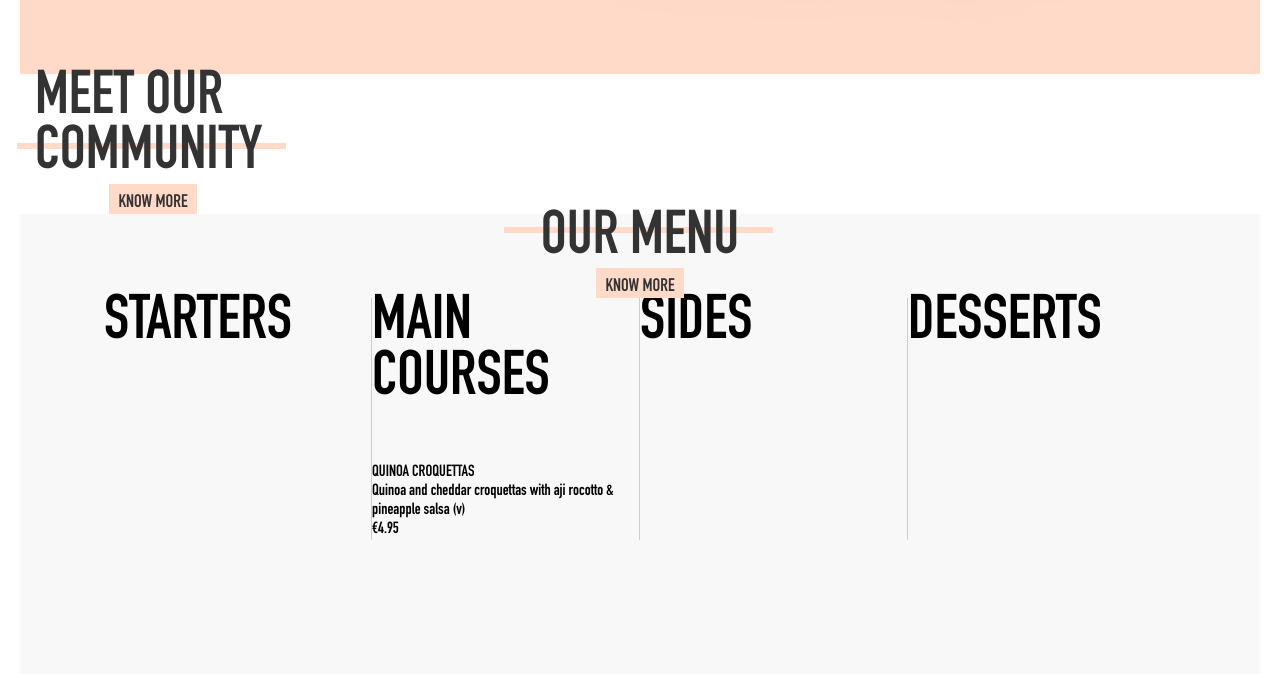
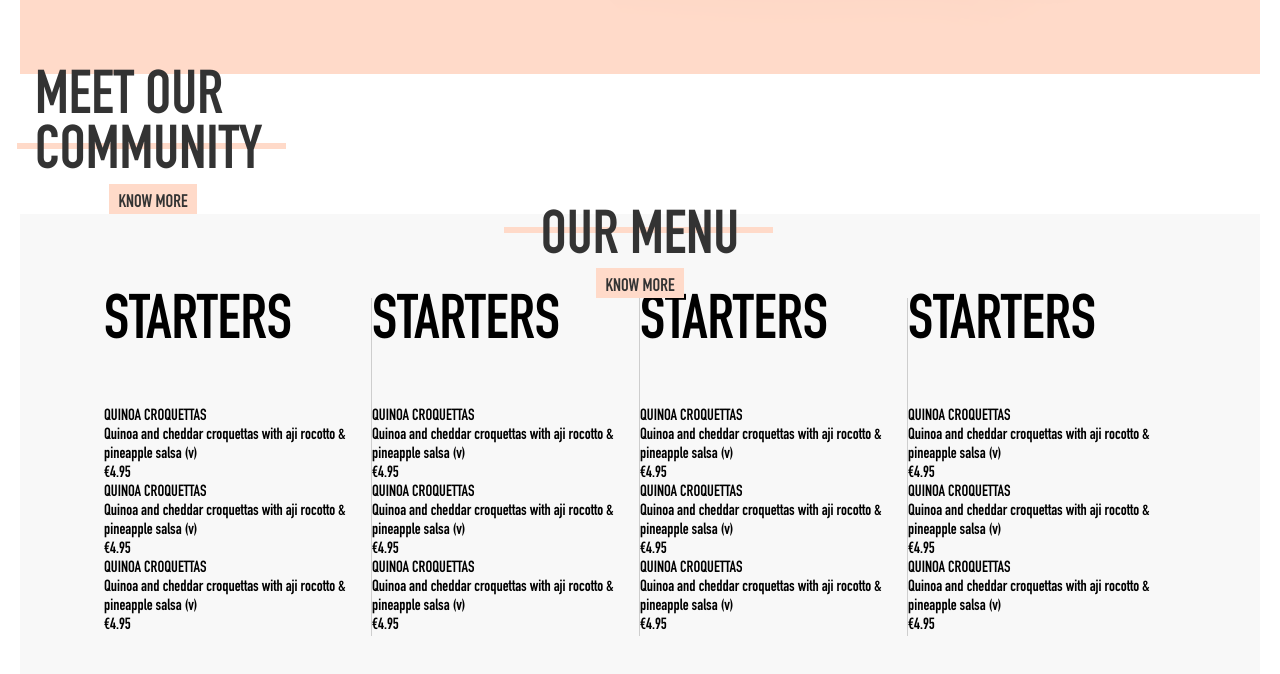
Before and after one commit to orivelton/studio-graphene-home-page, a React (Create React App) app: page / in a window 1280 px wide. Shown: the part 726-1400 px from the top of the page. Built offline with nearby package versions, Linux system fonts and the light colour scheme.

Commit message:
chore: adde list menu

```diff
--- a/src/components/ListMenu/ListMenu.scss
+++ b/src/components/ListMenu/ListMenu.scss
@@ -0,0 +1,21 @@
+@import '../../assets/scss/helper.scss';
+
+.list-menu {
+  display: flex;
+  flex-direction: row;
+
+  &__type {
+    list-style: none;
+    width: 268px;
+    border-right: 1px solid $very-light-grey;
+    &:last-of-type {
+      border: 0;
+    }
+  }
+
+  &__title {
+    font-size: 62px;
+    line-height: 0.9;
+    margin-bottom: 54px;
+  }
+}
--- a/src/components/ListMenu/index.js
+++ b/src/components/ListMenu/index.js
@@ -0,0 +1,32 @@
+import React from 'react';
+import './ListMenu.scss';
+import listMenu from '../../mock/listMenu';
+
+const ListMenu = () => {
+
+  const buildItem = ({title, description, price}) => (
+    <>
+      <p>{title}</p>
+      <span>{description}</span>
+      <p>€{price}</p>
+    </>
+  );
+
+  return (
+    <ul className="list-menu">
+      {
+        listMenu.map((item) => {
+          const { title, menu} = item;
+            return (
+              <li className="list-menu__type">
+                <h3 className="list-menu__title uppercase">{title}</h3>
+                { menu.map(item => buildItem(item)) }
+              </li>
+            )
+        })
+      }
+    </ul>
+  );
+};
+
+export default ListMenu;
--- /dev/null
+++ b/src/mock/listMenu.js
@@ -0,0 +1,36 @@
+const listMenu = [
+  {
+    title: 'STARTERS',
+    menu: [
+      {title: 'QUINOA CROQUETTAS', description: 'Quinoa and cheddar croquettas with aji rocotto & pineapple salsa (v)', price: '4.95'},
+      {title: 'QUINOA CROQUETTAS', description: 'Quinoa and cheddar croquettas with aji rocotto & pineapple salsa (v)', price: '4.95'},
+      {title: 'QUINOA CROQUETTAS', description: 'Quinoa and cheddar croquettas with aji rocotto & pineapple salsa (v)', price: '4.95'},
+    ]
+  },
+  {
+    title: 'STARTERS',
+    menu: [
+      {title: 'QUINOA CROQUETTAS', description: 'Quinoa and cheddar croquettas with aji rocotto & pineapple salsa (v)', price: '4.95'},
+      {title: 'QUINOA CROQUETTAS', description: 'Quinoa and cheddar croquettas with aji rocotto & pineapple salsa (v)', price: '4.95'},
+      {title: 'QUINOA CROQUETTAS', description: 'Quinoa and cheddar croquettas with aji rocotto & pineapple salsa (v)', price: '4.95'},
+    ]
+  },
+  {
+    title: 'STARTERS',
+    menu: [
+      {title: 'QUINOA CROQUETTAS', description: 'Quinoa and cheddar croquettas with aji rocotto & pineapple salsa (v)', price: '4.95'},
+      {title: 'QUINOA CROQUETTAS', description: 'Quinoa and cheddar croquettas with aji rocotto & pineapple salsa (v)', price: '4.95'},
+      {title: 'QUINOA CROQUETTAS', description: 'Quinoa and cheddar croquettas with aji rocotto & pineapple salsa (v)', price: '4.95'},
+    ]
+  },
+  {
+    title: 'STARTERS',
+    menu: [
+      {title: 'QUINOA CROQUETTAS', description: 'Quinoa and cheddar croquettas with aji rocotto & pineapple salsa (v)', price: '4.95'},
+      {title: 'QUINOA CROQUETTAS', description: 'Quinoa and cheddar croquettas with aji rocotto & pineapple salsa (v)', price: '4.95'},
+      {title: 'QUINOA CROQUETTAS', description: 'Quinoa and cheddar croquettas with aji rocotto & pineapple salsa (v)', price: '4.95'},
+    ]
+  },
+];
+
+export default listMenu;
--- a/src/sections/OurMenu/OurMenu.scss
+++ b/src/sections/OurMenu/OurMenu.scss
@@ -1,4 +1,5 @@
 @import '../../assets/scss/helper.scss';
+
 .our-menu {
   position: relative;
   background: $white-smoke;
@@ -11,23 +12,3 @@
     top: 91px;
   }
 }
-
-.list-menu {
-  display: flex;
-  flex-direction: row;
-
-  &__type {
-    list-style: none;
-    width: 268px;
-    border-right: 1px solid $very-light-grey;
-    &:last-of-type {
-      border: 0;
-    }
-  }
-
-  &__title {
-    font-size: 62px;
-    line-height: 0.9;
-    margin-bottom: 54px;
-  }
-}
--- a/src/sections/OurMenu/index.js
+++ b/src/sections/OurMenu/index.js
@@ -1,38 +1,12 @@
 import React from 'react';
 import Title from '../../components/Title';
 import './OurMenu.scss';
+import ListMenu from '../../components/ListMenu';
 
 const OurMenu = () => (
   <section className="our-menu">
     <Title text={'Our Menu'} textBottom={'Know more'}/>
-    <div>
-      <ul className="list-menu">
-        <li className="list-menu__type">
-          <h3 className="list-menu__title uppercase">
-            Starters
-          </h3>
-        </li>
-        <li className="list-menu__type">
-          <h3 className="list-menu__title uppercase">
-            Main courses
-          </h3>
-          <p>QUINOA CROQUETTAS</p>
-          <span>Quinoa and cheddar croquettas with aji rocotto & pineapple salsa (v)</span>
-          <p>€4.95</p>
-        </li>
-        <li className="list-menu__type">
-          <h3 className="list-menu__title uppercase">
-            Sides
-          </h3>
-        </li>
-        <li className="list-menu__type">
-          <h3 className="list-menu__title uppercase">
-            Desserts
-          </h3>
-        </li>
-      </ul>
-    </div>
-
+    <ListMenu />
   </section>
 );
 
```
